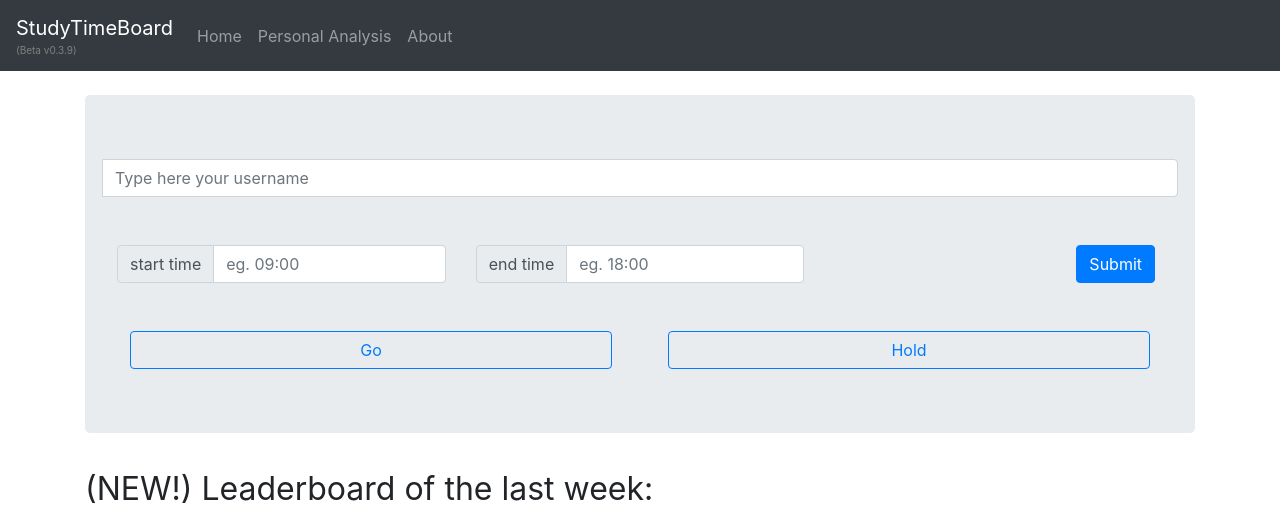
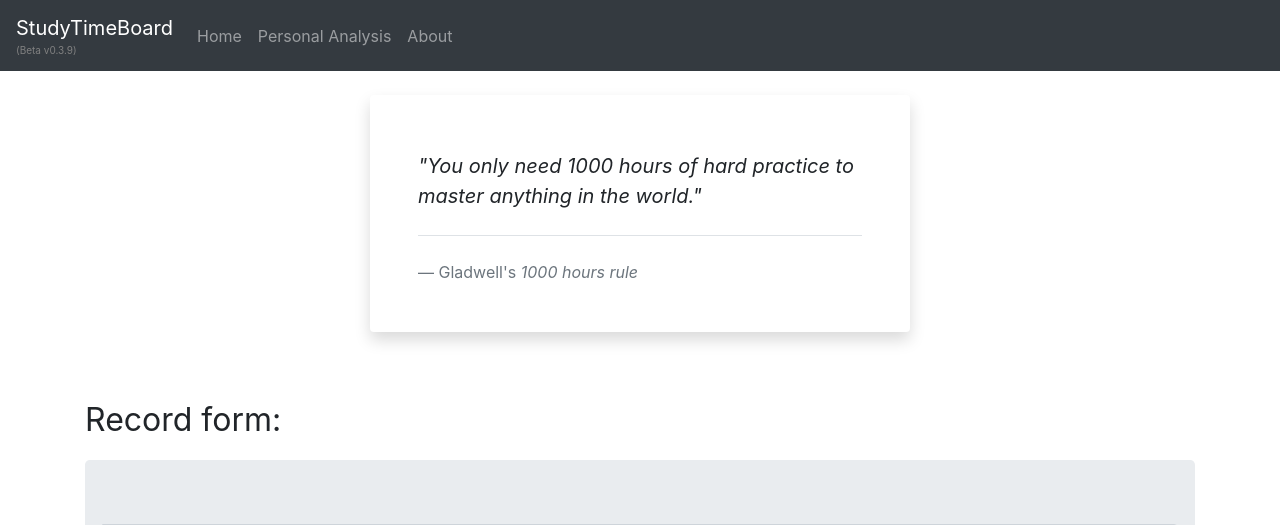
Before and after one commit to Apollo1840/StudyTimeBoard, a Flask app: template studytimeboard/templates/home.html in a window 1280 px wide. Shown: the top 525 px of the page. Run offline with Flask 2, Linux system fonts and the light colour scheme; the template is opened without the code that fills it: most values are stand-ins (such as "Sample title", 1, 10 or a date in 2020); parts of the project's set-up code (start-up, migrations or seed data) failed here and were passed over; some libraries are stand-ins or nearby versions.

Commit message:
reconstruct the page

```diff
--- a/studytimeboard/templates/home.html
+++ b/studytimeboard/templates/home.html
@@ -5,8 +5,30 @@
 
 <br/>
 
+<!-- quote -->
+<div class="row">
+    <div class="col-lg-6 mx-auto">
 
+        <!-- CUSTOM BLOCKQUOTE -->
+        <blockquote class="blockquote blockquote-custom bg-white p-5 shadow rounded">
+            <div class="blockquote-custom-icon bg-info shadow-sm"><i class="fa fa-quote-left text-white"></i></div>
+            <p class="mb-0 mt-2 font-italic">"You only need 1000 hours of hard practice to master anything in the world."</p>
+            <footer class="blockquote-footer pt-4 mt-4 border-top">Gladwell's
+                <cite title="Source Title">1000 hours rule</cite>
+            </footer>
+        </blockquote><!-- END -->
+
+    </div>
+</div>
+
+<br/>
+<br/>
+
+
+
+<!-- record form -->
 <form method="POST">
+    <p style="font-size: 200%;"> Record form: </p>
     <div class="jumbotron">
 
 
@@ -58,24 +80,26 @@
 
 </form>
 
+<br/>
+<br/>
+<br/>
+<br/>
+
+<!-- chart last week display -->
 
 <div style="font-size: 200%;">
-    <p> (NEW!) Leaderboard of the last week: </p>
-    <img src={{path_to_chart_last_week}}>
-    <!-- {{chart_html|safe}} -->
+    <p> Leaderboard of the last week: </p>
+    <div class="text-center">
+        <img src={{path_to_chart_last_week}} width="100%" height="100%">
+        <!-- {{chart_html|safe}} -->
+    </div>
 
 </div>
 
 <br/>
 
 
-<!-- quote -->
-<div class="container">
-    <blockquote class="blockquote text-right">
-        <p class="mb-0">You only need 1000 hours of hard practice to master anything in the world.</p>
-        <footer class="blockquote-footer">Gladwell's 1000 hours rule</footer>
-    </blockquote>
-</div>
+
 
 
 <!-- honor display -->
@@ -86,7 +110,9 @@
 
 
 <!-- chart display -->
-<div><img src={{path_to_chart_all}}></div>
+<div class="text-center">
+    <img src={{path_to_chart_all}} width="100%" height="200%">
+</div>
 
 <hr>
 
@@ -116,4 +142,5 @@
 
 
 
+
 </script>
```
Also changed, not shown: README.md.
